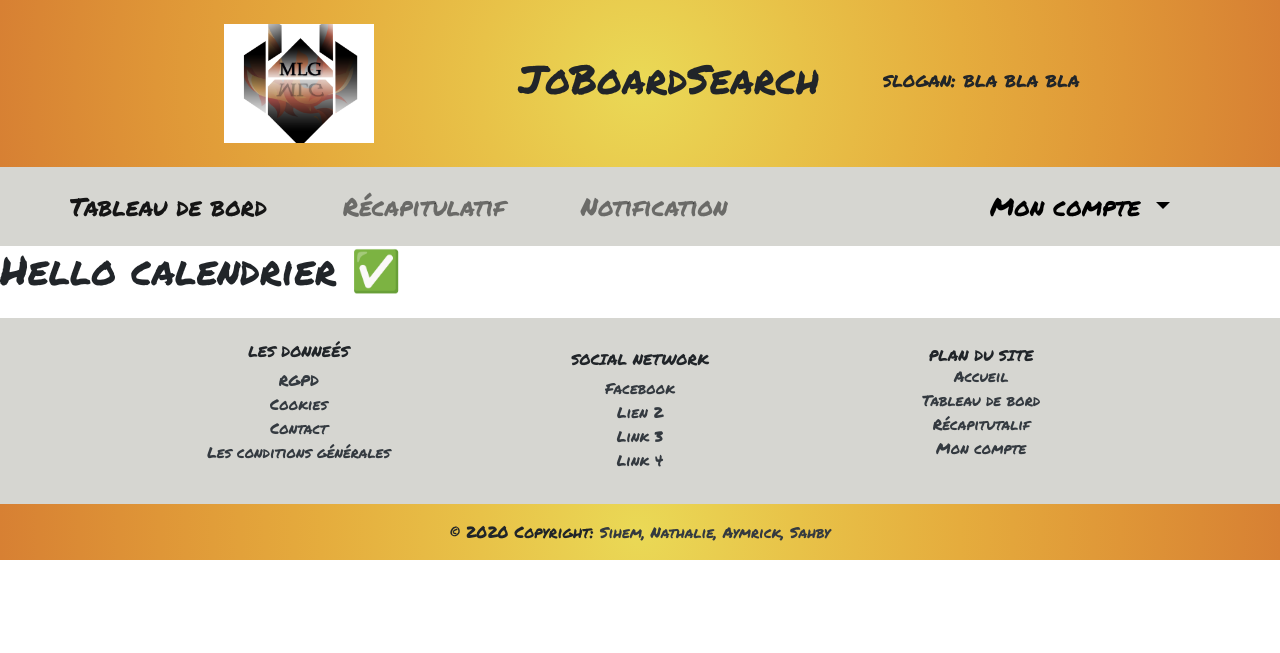
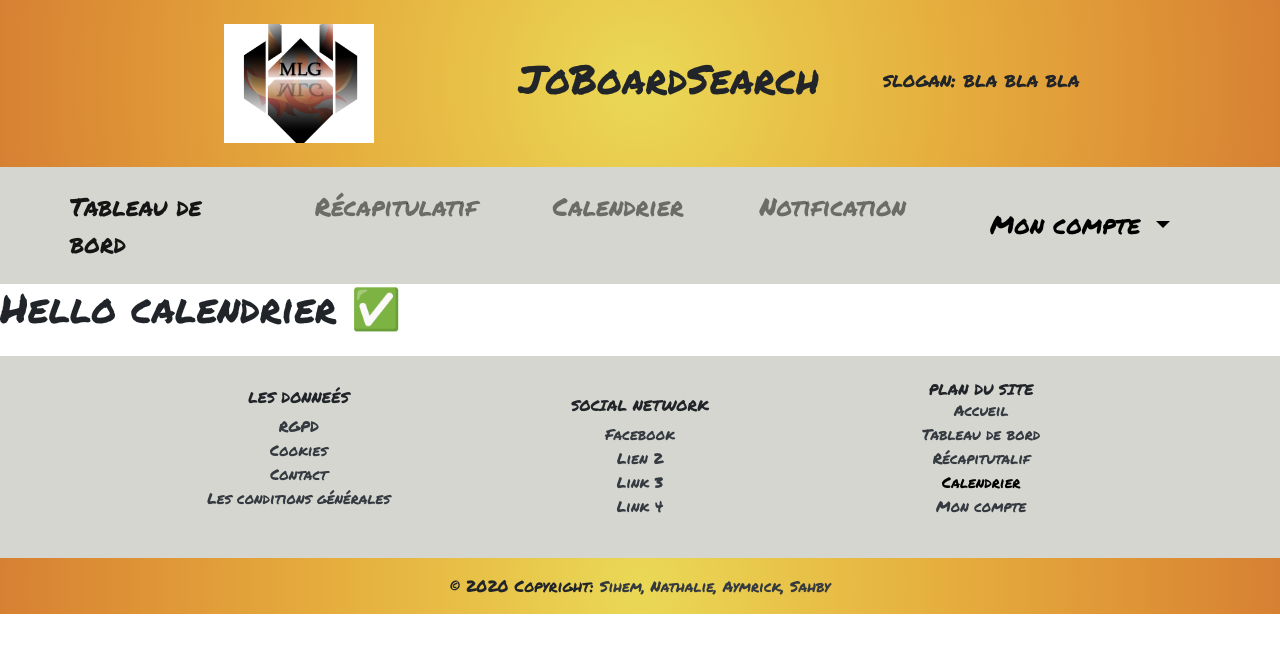
Before and after one commit to SihemLaffat/JoboardSearch, a Symfony app: template templates/calendar/index.html.twig in a window 1280 px wide. Shown: the top 653 px of the page. Run offline with Twig, Linux system fonts and the light colour scheme; the template is opened without the code that fills it: most values are stand-ins (such as "Sample title", 1, 10 or a date in 2020); some libraries are stand-ins or nearby versions.

Commit message:
calendar  lien main

```diff
--- a/templates/base.html.twig
+++ b/templates/base.html.twig
@@ -61,6 +61,9 @@
                     </li>
                     <li class="nav-item">
                         <a class="nav-link" href="{{ path('cards_synthese') }}">Récapitulatif</a>
+                    </li>
+                    <li class="nav-item">
+                        <a class="nav-link" href="{{ path('calendar_user') }}">Calendrier</a>
                     </li>
                     <li class="nav-item">
                         <a class="nav-link" href="#">Notification</a>
@@ -143,13 +146,16 @@
 
                     <ul class="list-unstyled">
                     <li>
-                        <a href="#" class="text-dark">Accueil</a>
+                        <a href="{{ path('accueil') }}" class="text-dark">Accueil</a>
                     </li>
                     <li>
                         <a href="{{ path('cards') }}" class="text-dark">Tableau de bord</a>
                     </li>
                     <li>
                         <a href="{{ path('cards_synthese') }}" class="text-dark">Récapitutalif</a>
+                    </li>
+                     <li>
+                        <a href="{{ path('calendar_user') }}">Calendrier</a>
                     </li>
                     <li>
                         <a href="{{ path('utilisateur') }}" class="text-dark"> Mon compte</a>
```
